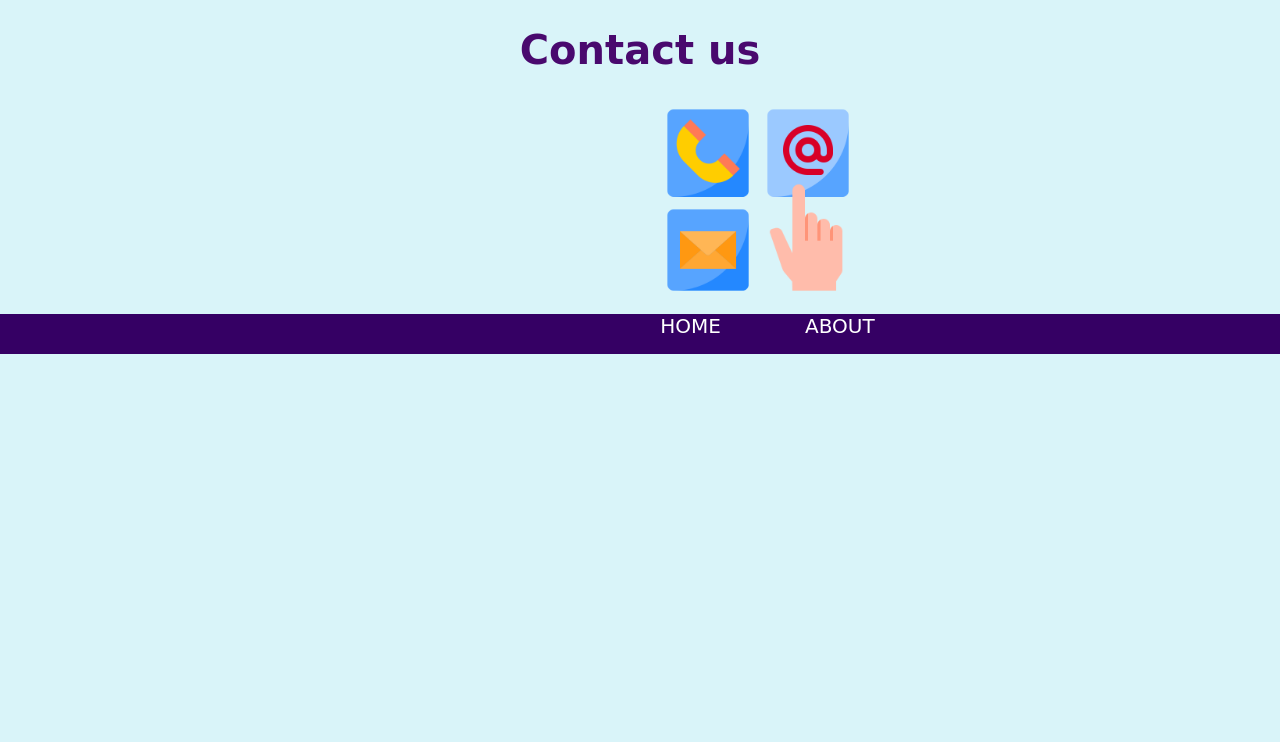
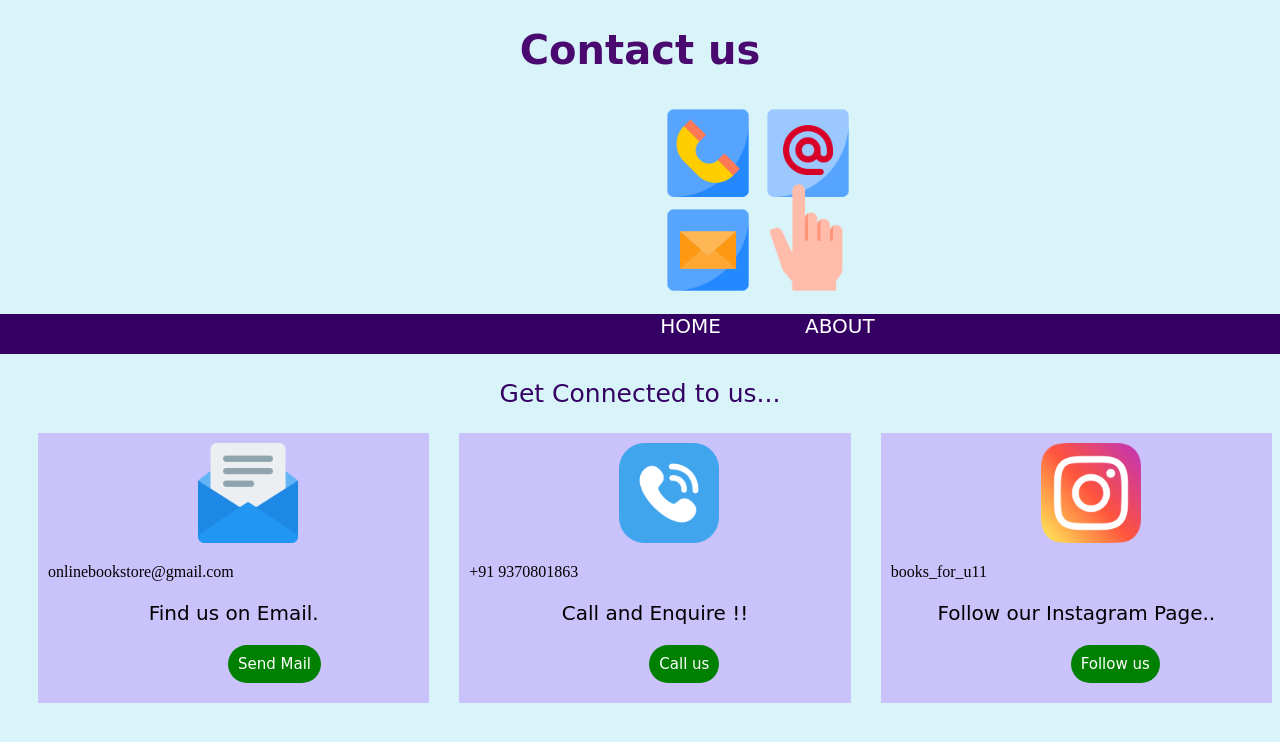
Before and after one commit to sanjh17/new-repo, a plain HTML site: page pages/contact.html in a window 1280 px wide. Shown: the top 742 px of the page. Drawn offline with Linux system fonts and the light colour scheme.

Commit message:
updated contact page

```diff
--- a/pages/contact.html
+++ b/pages/contact.html
@@ -15,6 +15,38 @@
         <a class="nav_items"  href="./../index.html" target="_blank"> HOME</a>
         <a class="nav_items"  href="./../pages/about.html" target="_blank">ABOUT</a>
     </nav>
-
+    <p class="title"> Get Connected to us...</p>
+    <div class="main-div">
+        <div class="card">
+            <img class="product_img" src="./../images/email.png">
+            <p class="contact">
+                onlinebookstore@gmail.com
+            </p>
+            <p class="text">
+                Find us on Email.
+            </p>
+            <button class="btn"> Send Mail</button>
+        </div>
+        <div class="card">
+            <img class="product_img" src="./../images/telephone-call (1).png">
+            <p class="contact">
+                +91 9370801863
+            </p>
+            <p class="text">
+                Call and Enquire !!
+            </p>
+            <button class="btn"> Call us</button>
+        </div>
+        <div class="card">
+            <img class="product_img" src="./../images/instagram.png">
+            <p class="contact">
+                books_for_u11
+            </p>
+            <p class="text">
+                Follow our Instagram Page..
+            </p>
+            <button class="btn"> Follow us</button>
+        </div>
+    </div>
 </body>
 </html>
```
